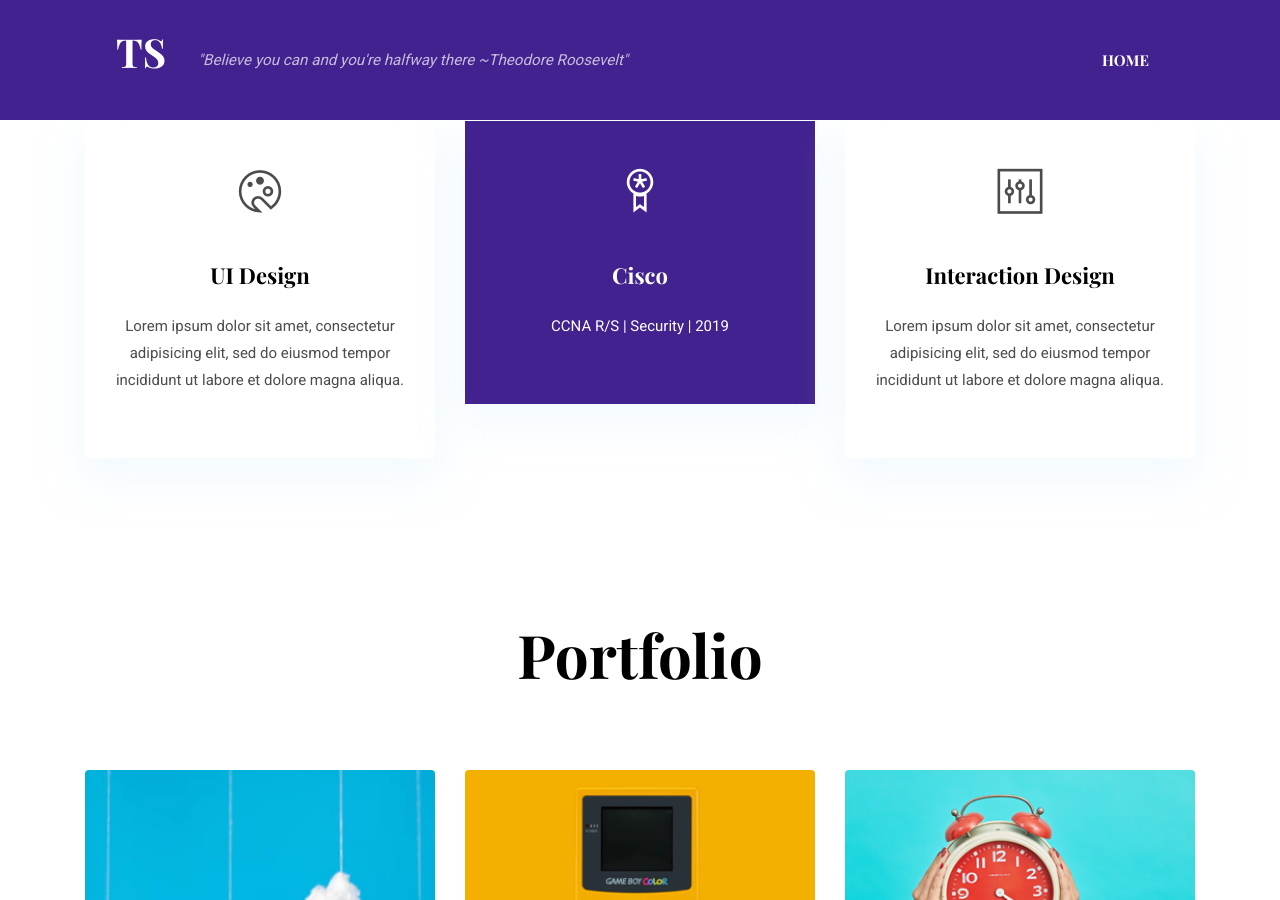
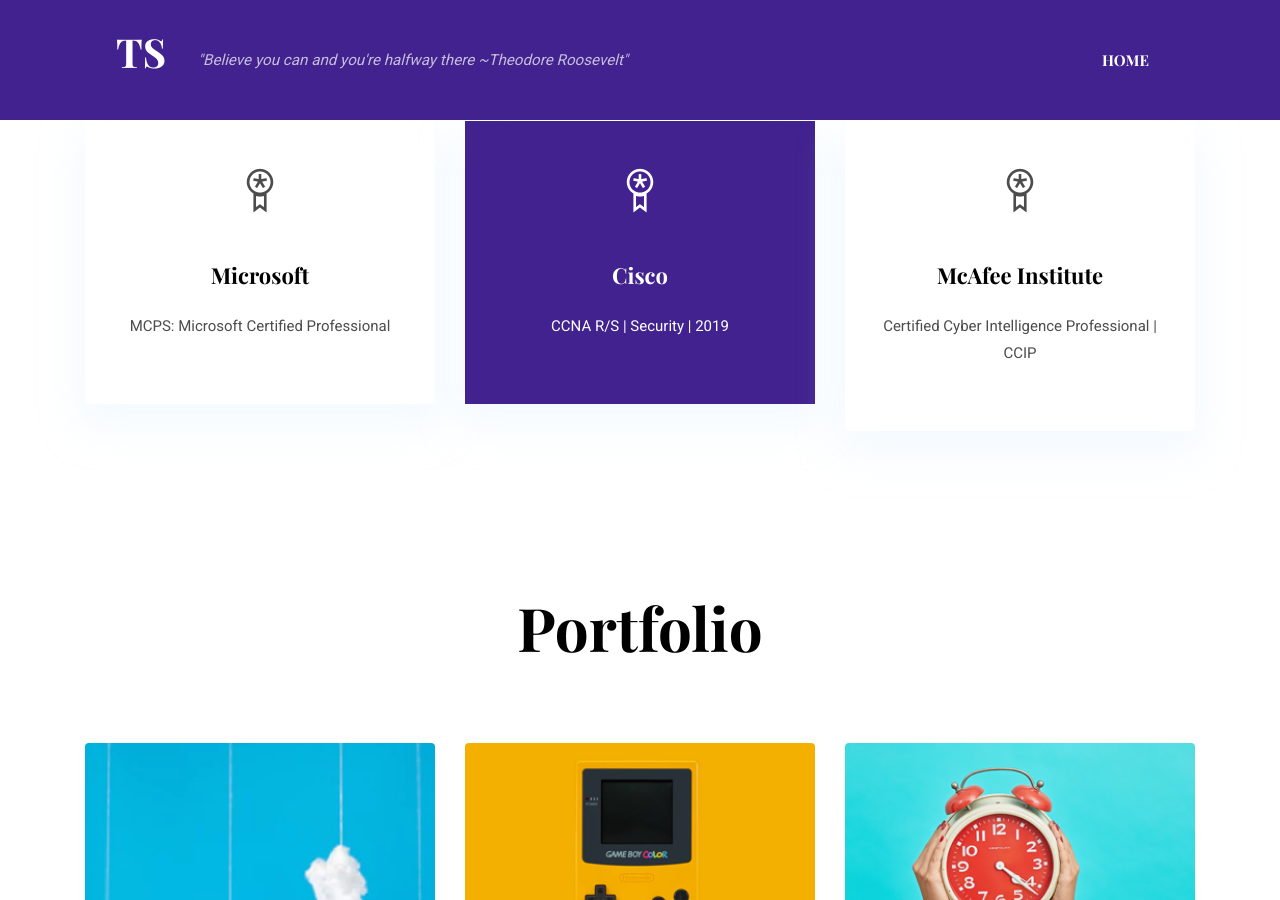
Before and after one commit to swid-tom/swid-tom.github.io, a Jekyll site: the page built from index.html, in a window 1280 px wide and 900 px high, scrolled down 2831 px. Built offline with Jekyll 4.4.1, drawn with Linux system fonts in a browser that asks for light colours.

Commit message:
Update settings.yml

```diff
--- a/_data/settings.yml
+++ b/_data/settings.yml
@@ -136,9 +136,9 @@
 services-title: Certifications
 services:
   - {
-      name: UI Design,
-      icon: ti-palette,
-      description: "Lorem ipsum dolor sit amet, consectetur adipisicing elit, sed do eiusmod tempor incididunt ut labore et dolore magna aliqua.",
+      name: Microsoft,
+      icon: ti-medall,
+      description: "MCPS: Microsoft Certified Professional",
       active: ,# Add true to select section
     }
   - {
@@ -148,9 +148,9 @@
       active: true, # Add true to select section
     }
   - {
-      name: Interaction Design,
-      icon: ti-panel,
-      description: "Lorem ipsum dolor sit amet, consectetur adipisicing elit, sed do eiusmod tempor incididunt ut labore et dolore magna aliqua.",
+      name: McAfee Institute,
+      icon: ti-medall,
+      description: "Certified Cyber Intelligence Professional | CCIP",
       active: ,# Add true to select section
     }
 
```
